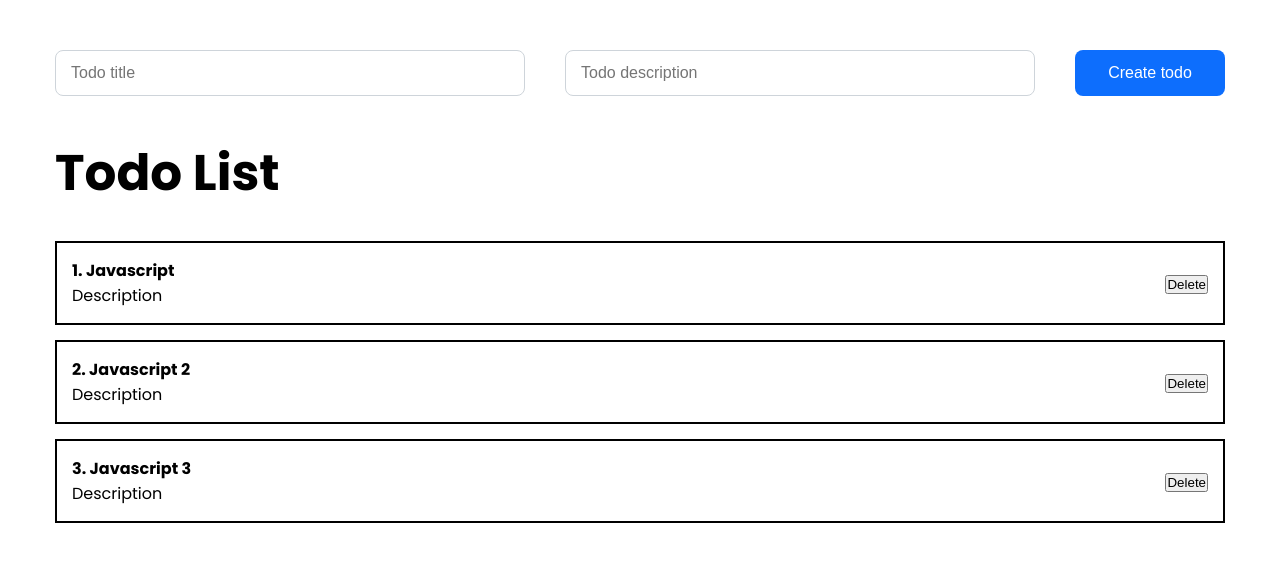
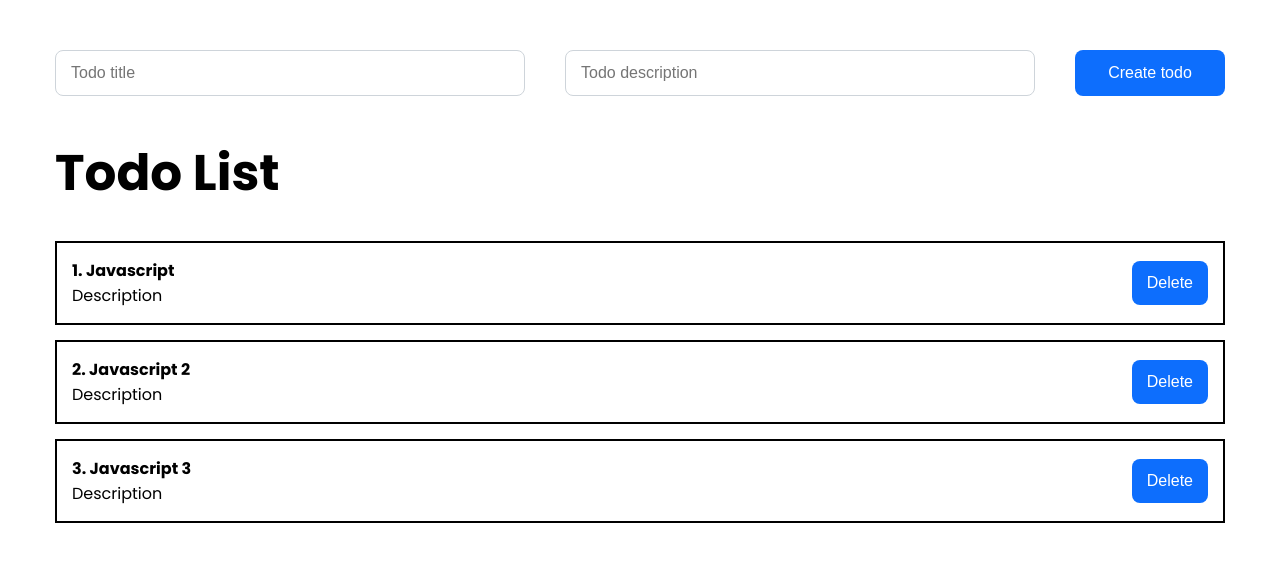
Before and after one commit to DimaChekashov/foxsay-todo, a React (Create React App) app: page / in a window 1280 px wide. Shown: the top 562 px of the page. Built offline with nearby package versions, Linux system fonts and the light colour scheme.

Commit message:
todo removal added

```diff
--- a/src/App.tsx
+++ b/src/App.tsx
@@ -16,12 +16,16 @@ function App() {
     setTodos([...todos, newTodo]);
   }
 
+  const removeTodo = (todo: ITodoItem) => {
+    setTodos(todos.filter(t => t.id !== todo.id));
+  }
+
   return (
     <div className="app">
       <div className="container">
         <TodoForm create={createTodo} />
 
-        <TodoList todos={todos} title="Todo List" />
+        <TodoList remove={removeTodo} todos={todos} title="Todo List" />
       </div>
     </div>
   );
--- a/src/components/TodoItem/TodoItem.tsx
+++ b/src/components/TodoItem/TodoItem.tsx
@@ -1,24 +1,26 @@
 import React from 'react';
 import { ITodoItem } from '../../types/types';
+import Button from '../UI/Button/Button';
 
 import './TodoItem.sass';
 
 interface Props {
     todo: ITodoItem,
-    number: number
+    number: number,
+    remove: (todo: ITodoItem) => void
 }
 
-function TodoItem(props: Props) {
+function TodoItem({ number, todo, remove }: Props) {
   return (
     <div className="todo">
         <div className="todo__content">
-            <strong>{props.number}. {props.todo.title}</strong>
+            <strong>{number}. {todo.title}</strong>
             <div>
-                {props.todo.body}
+                {todo.body}
             </div>
         </div>
         <div className="todo__btns">
-            <button>Delete</button>
+            <Button onClick={() => remove(todo)}>Delete</Button>
         </div>
     </div>
   )
--- a/src/components/TodoList/TodoList.sass
+++ b/src/components/TodoList/TodoList.sass
@@ -0,0 +1,4 @@
+.empty-title
+  font-size: 30px
+  padding: 30px 0
+  text-align: center
--- a/src/components/TodoList/TodoList.tsx
+++ b/src/components/TodoList/TodoList.tsx
@@ -6,14 +6,19 @@ import './TodoList.sass';
 
 interface Props {
     todos: ITodoItem[],
-    title: string
+    title: string,
+    remove: (todo: ITodoItem) => void
 }
 
-function TodoList({ todos, title }: Props) {
+function TodoList({ todos, title, remove }: Props) {
   return (
     <>
         <h1 className="title">{title}</h1>
-        {todos.map((todo, index) => <TodoItem number={++index} key={todo.id} todo={todo} />)}
+
+        {todos.length !== 0
+          ? todos.map((todo, index) => <TodoItem remove={remove} number={++index} key={todo.id} todo={todo} />)
+          : <div className="empty-title">Todo is empty!</div>
+        }
     </>
   )
 }
```
